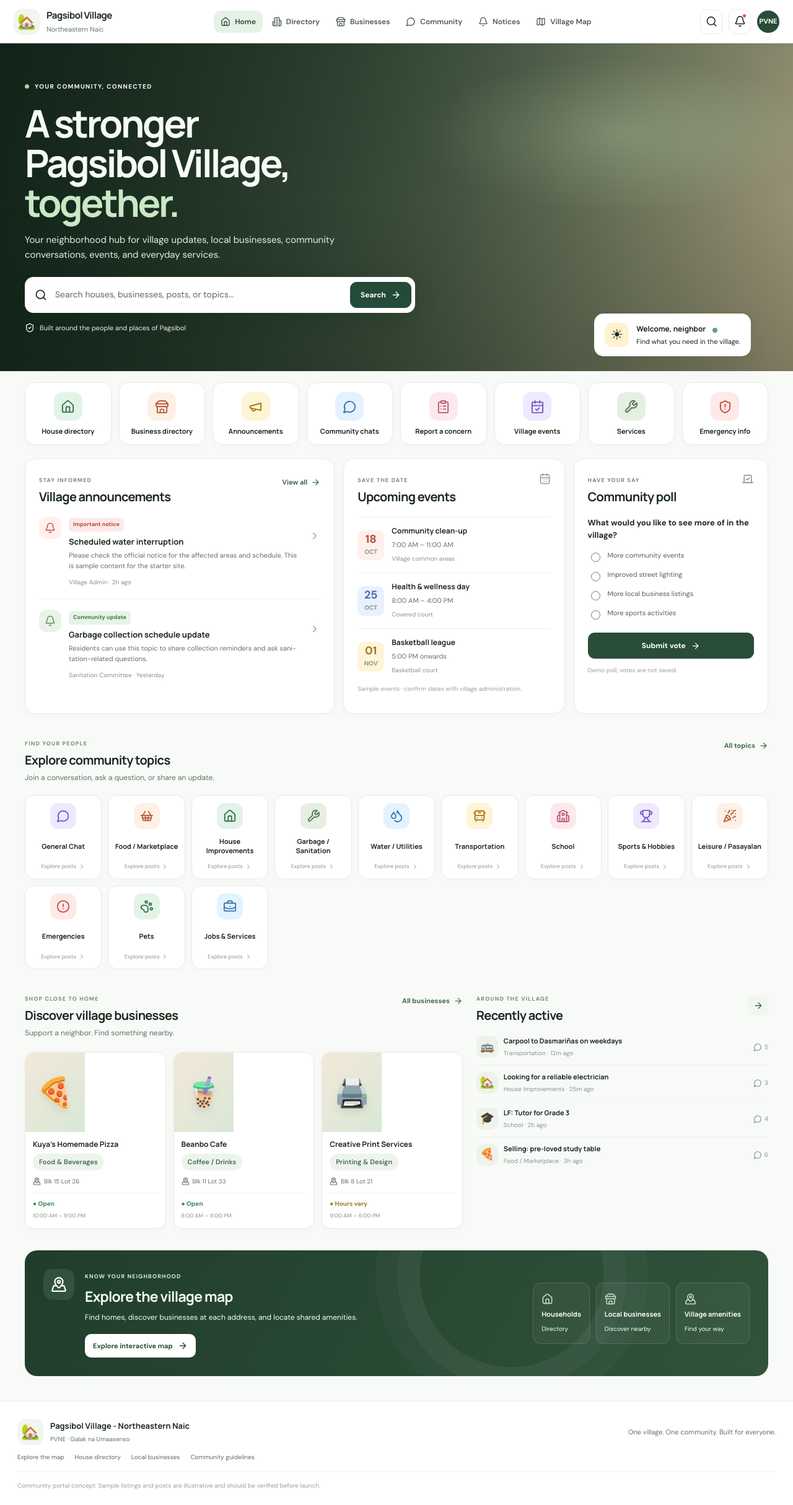
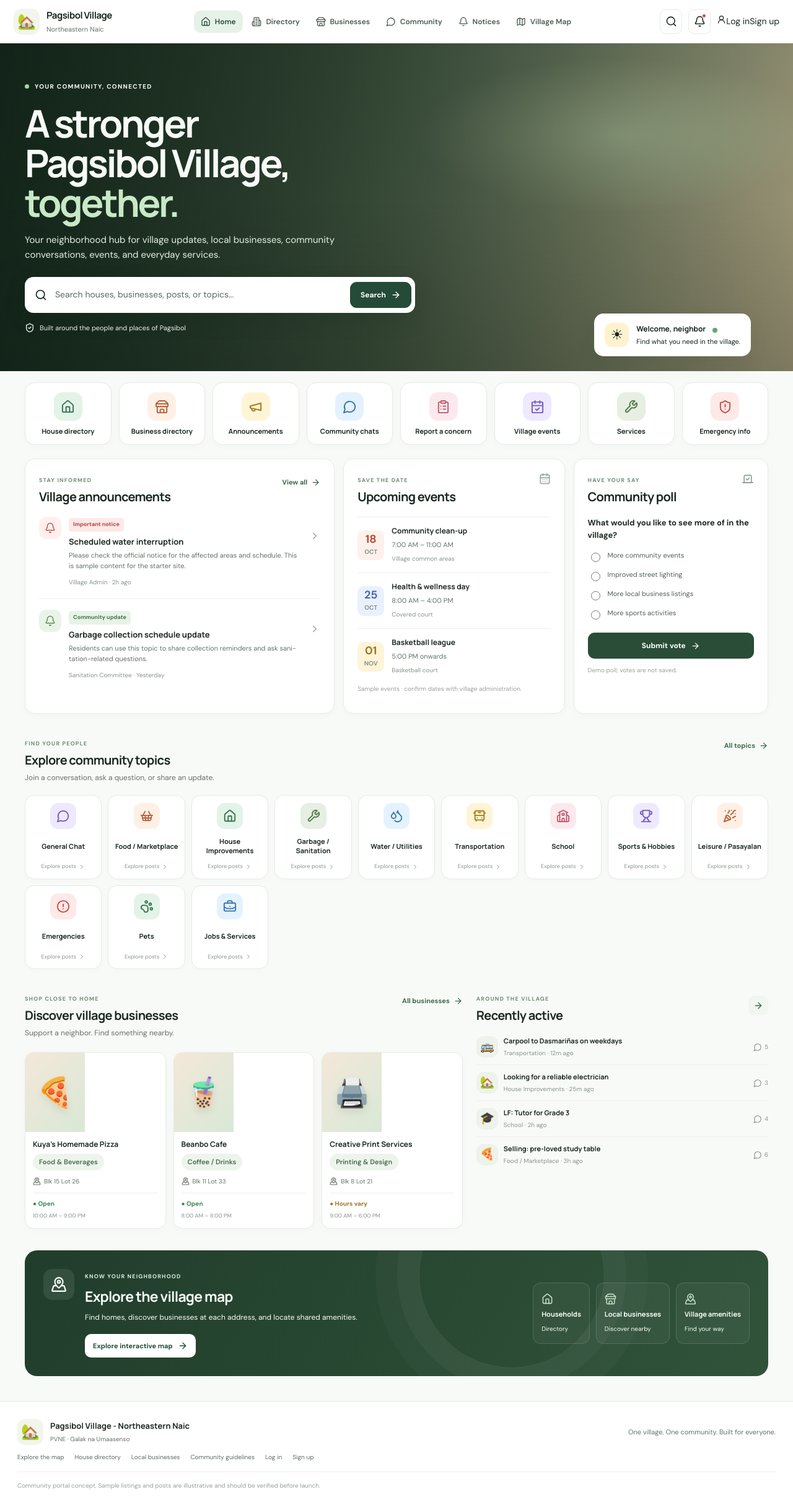
Before and after one commit to siidigitalcreative-engine/pvne, a Next.js app: page / in a window 1280 px wide. Shown: the whole page at 62% size. Built offline with nearby package versions, Linux system fonts and the light colour scheme.

Commit message:
Update SiteShell.tsx

```diff
--- a/components/SiteShell.tsx
+++ b/components/SiteShell.tsx
@@ -3,7 +3,7 @@
 import Link from "next/link";
 import { usePathname, useRouter } from "next/navigation";
 import { useState } from "react";
-import { ArrowLeft, Bell, Building2, House, Map, Menu, MessageCircle, Search, Store, X } from "lucide-react";
+import { ArrowLeft, Bell, Building2, House, Map, Menu, MessageCircle, Search, Store, UserRound, X } from "lucide-react";
 
 const nav = [
   { href: "/", label: "Home", icon: House },
@@ -35,19 +35,22 @@ export function SiteShell({ children }: { children: React.ReactNode }) {
         <div className="header-actions">
           <Link href="/directory" className="icon-button" aria-label="Search directory"><Search size={19} /></Link>
           <Link href="/announcements" className="icon-button" aria-label="Notifications"><Bell size={19} /><i /></Link>
-          <Link href="/community" className="avatar" aria-label="PVNE community profile">PVNE</Link>
-          <button className="mobile-menu" aria-label={menuOpen ? "Close menu" : "Open menu"} aria-expanded={menuOpen} onClick={() => setMenuOpen(v => !v)}>{menuOpen ? <X size={22}/> : <Menu size={22}/>}</button>
+          <div className="header-auth-links">
+            <Link href="/login" className="header-login"><UserRound size={15} />Log in</Link>
+            <Link href="/signup" className="header-signup">Sign up</Link>
+          </div>
+          <button className="mobile-menu" aria-label={menuOpen ? "Close menu" : "Open menu"} aria-expanded={menuOpen} onClick={() => setMenuOpen((value) => !value)}>{menuOpen ? <X size={22}/> : <Menu size={22}/>}</button>
         </div>
       </header>
-      {menuOpen && <nav className="mobile-dropdown" aria-label="Expanded navigation">{nav.map(({href,label,icon:Icon})=><Link href={href} key={href} onClick={()=>setMenuOpen(false)}><Icon size={17}/>{label}</Link>)}</nav>}
+      {menuOpen && <nav className="mobile-dropdown" aria-label="Expanded navigation">{nav.map(({href,label,icon:Icon})=><Link href={href} key={href} onClick={()=>setMenuOpen(false)}><Icon size={17}/>{label}</Link>)}<Link href="/login" onClick={()=>setMenuOpen(false)}><UserRound size={17}/>Log in</Link><Link href="/signup" onClick={()=>setMenuOpen(false)}><UserRound size={17}/>Sign up</Link></nav>}
       <nav className="mobile-nav" aria-label="Main navigation">
-        {nav.map(({ href, label, icon: Icon }) => <Link href={href} key={href} aria-current={pathname === href ? "page" : undefined} title={label}><Icon size={18}/><span>{label === "Village Map" ? <>Village<br />Map</> : label}</span></Link>)}
+        {nav.map(({ href, label, icon: Icon }) => <Link href={href} key={href} aria-current={pathname === href ? "page" : undefined}><Icon size={18}/><span>{label}</span></Link>)}
       </nav>
       <main>{children}</main>
       <footer className="site-footer">
         <div className="footer-brand"><span className="brand-mark">🏡</span><div><strong>Pagsibol Village - Northeastern Naic</strong><p>PVNE · Galak na Umaasenso</p></div></div>
         <p>One village. One community. Built for everyone.</p>
-        <div className="footer-links"><Link href="/map">Explore the map</Link><Link href="/directory">House directory</Link><Link href="/businesses">Local businesses</Link><Link href="/community">Community guidelines</Link></div>
+        <div className="footer-links"><Link href="/map">Explore the map</Link><Link href="/directory">House directory</Link><Link href="/businesses">Local businesses</Link><Link href="/community">Community guidelines</Link><Link href="/login">Log in</Link><Link href="/signup">Sign up</Link></div>
         <small>Community portal concept. Sample listings and posts are illustrative and should be verified before launch.</small>
       </footer>
     </>
```
